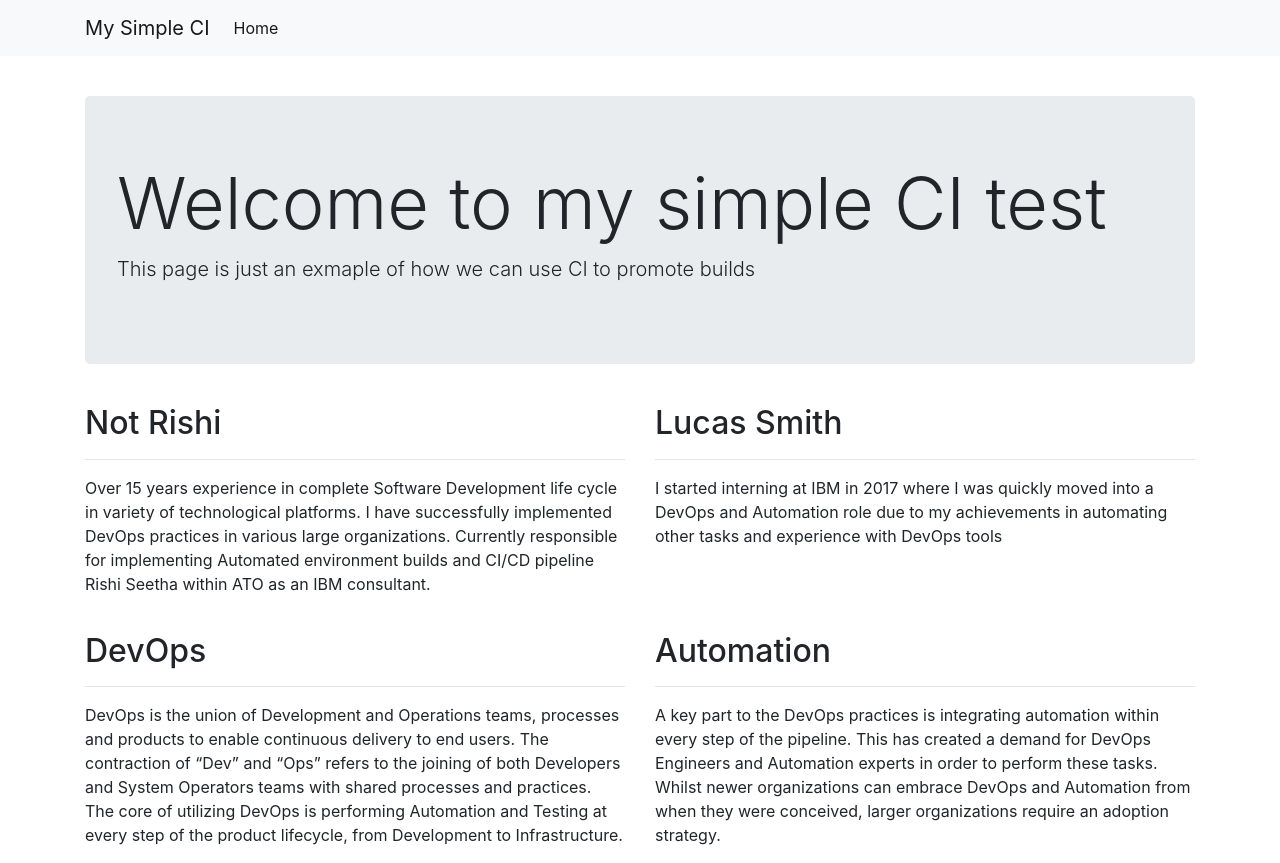
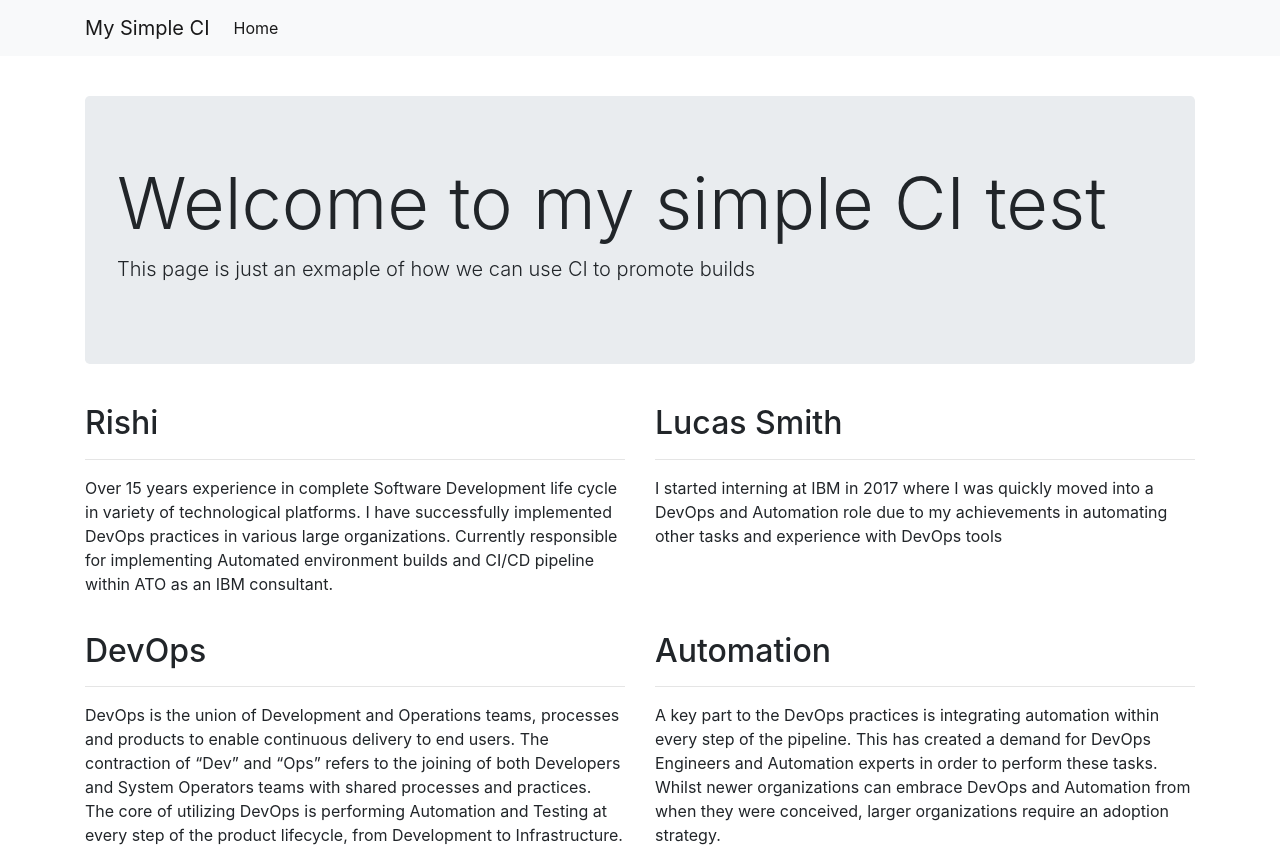
Before and after one commit to Mythie/my-simple-ci, a website: page views/index.html in a window 1280 px wide. Drawn offline with nearby package versions, Linux system fonts and the light colour scheme.

```diff
--- a/views/index.html
+++ b/views/index.html
@@ -41,12 +41,12 @@
     <div class="container">
       <div class="row">
         <div class="col-md-6">
-          <h2>Not Rishi</h2>
+          <h2>Rishi</h2>
           <hr>
           <p>
              Over 15 years experience in complete Software Development life cycle in variety of technological platforms. I have successfully
             implemented DevOps practices in various large organizations. Currently responsible for implementing Automated environment
-            builds and CI/CD pipeline Rishi Seetha within ATO as an IBM consultant.
+            builds and CI/CD pipeline within ATO as an IBM consultant.
           </p>
         </div>
         <div class="col-md-6">
```
